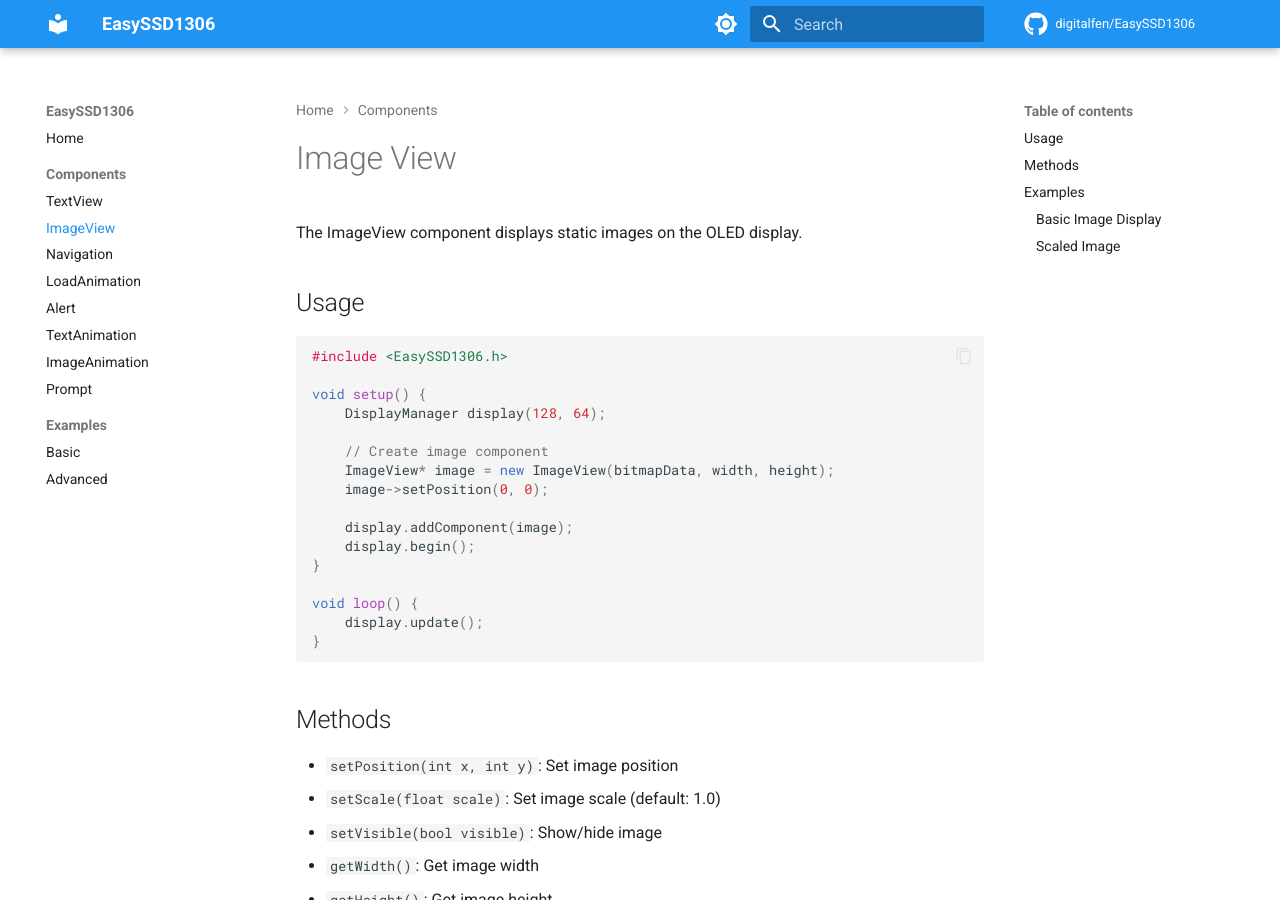
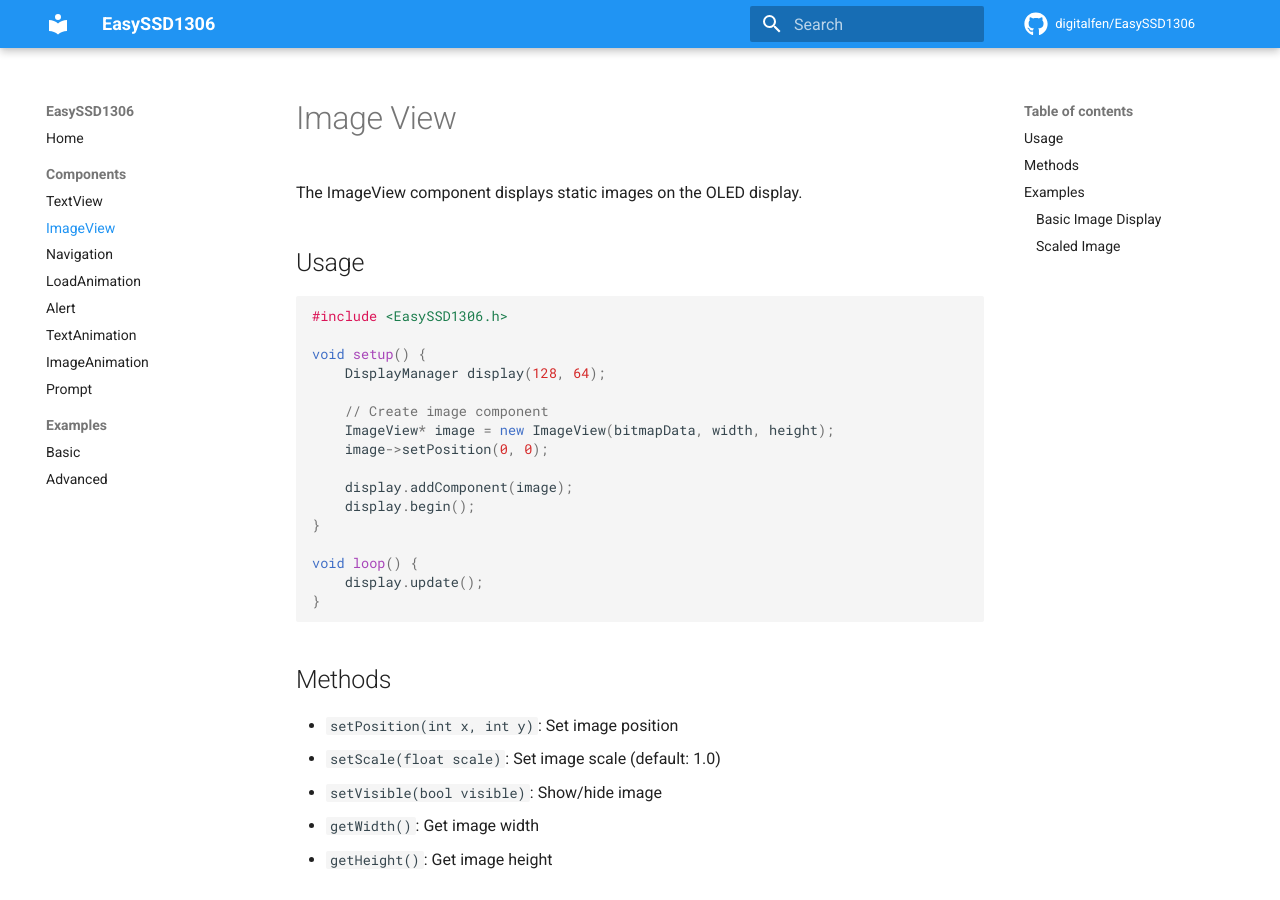
Before and after one commit to digitalfen/EasySSD1306, an MkDocs documentation site: the page built from docs/components/image-view.md, in a window 1280 px wide and 900 px high. Built offline with MkDocs 1.6.1 and Material for MkDocs 9.7.7, drawn with Linux system fonts in a browser that asks for light colours; comment, search, counter and statistics services are not loaded; some of the changed text lies outside the part shown.

Commit message:
docs: atualização da documentação

```diff
--- a/mkdocs.yml
+++ b/mkdocs.yml
@@ -8,30 +8,10 @@
   name: material
   language: en
   palette:
-    - media: "(prefers-color-scheme: light)"
-      scheme: default
-      primary: blue
-      accent: blue
-      toggle:
-        icon: material/brightness-7
-        name: Switch to dark mode
-    - media: "(prefers-color-scheme: dark)"
-      scheme: slate
-      primary: blue
-      accent: blue
-      toggle:
-        icon: material/brightness-4
-        name: Switch to light mode
+    primary: blue
   features:
     - navigation.sections
-    - navigation.path
     - navigation.indexes
-    - navigation.top
-    - search.suggest
-    - search.highlight
-    - content.tabs.link
-    - content.code.annotation
-    - content.code.copy
   icon:
     repo: fontawesome/brands/github
 
@@ -41,15 +21,10 @@
   - md_in_html
   - toc:
       permalink: true
-  - pymdownx.highlight:
-      anchor_linenums: true
-  - pymdownx.inlinehilite
-  - pymdownx.snippets
+  - pymdownx.highlight
   - pymdownx.superfences
   - admonition
   - pymdownx.details
-  - pymdownx.tabbed:
-      alternate_style: true
   - pymdownx.emoji:
       emoji_index: !!python/name:materialx.emoji.twemoji
       emoji_generator: !!python/name:materialx.emoji.to_svg
@@ -76,4 +51,3 @@
   social:
     - icon: fontawesome/brands/github
       link: https://github.com/digitalfen/EasySSD1306
-  generator: false
```
